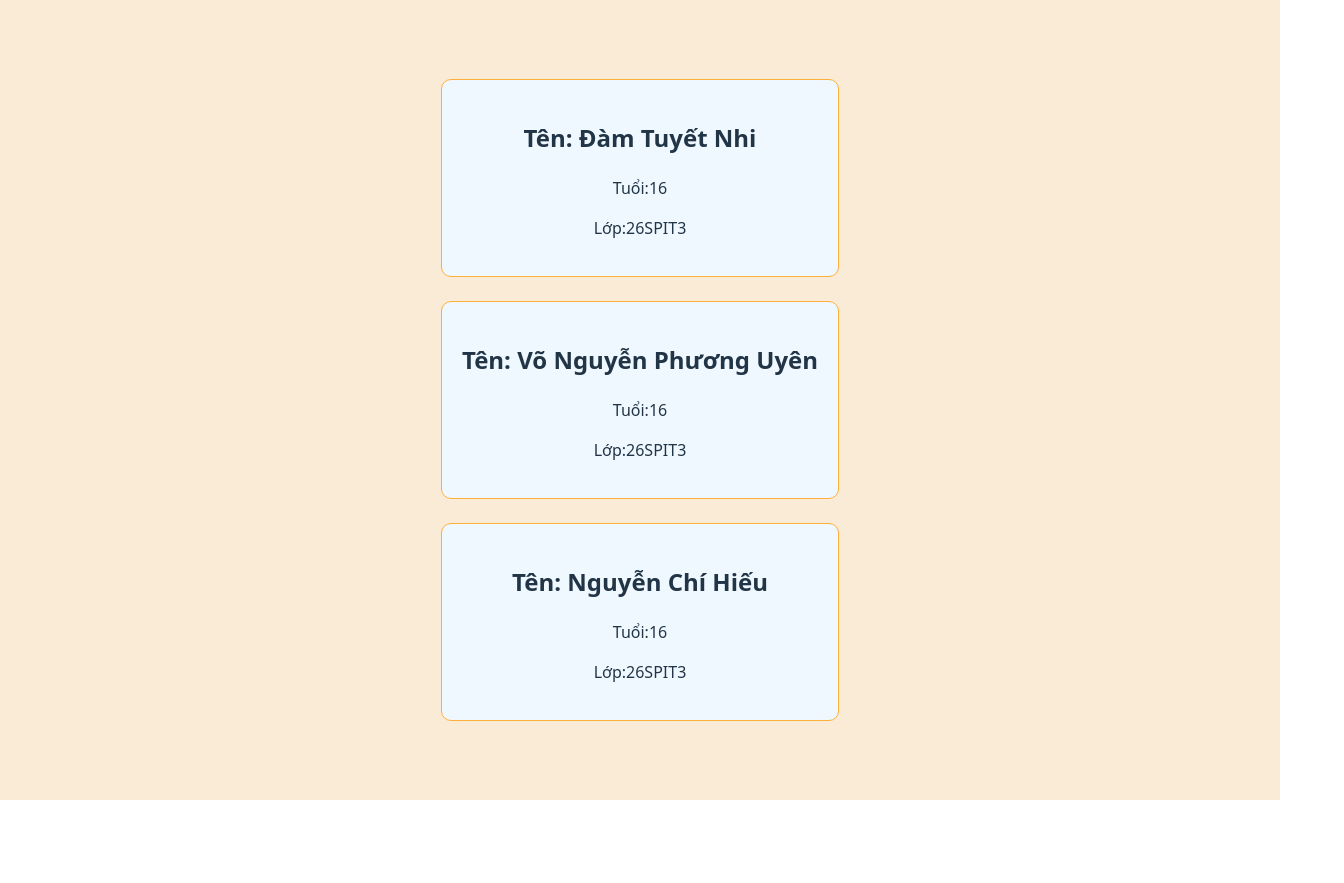
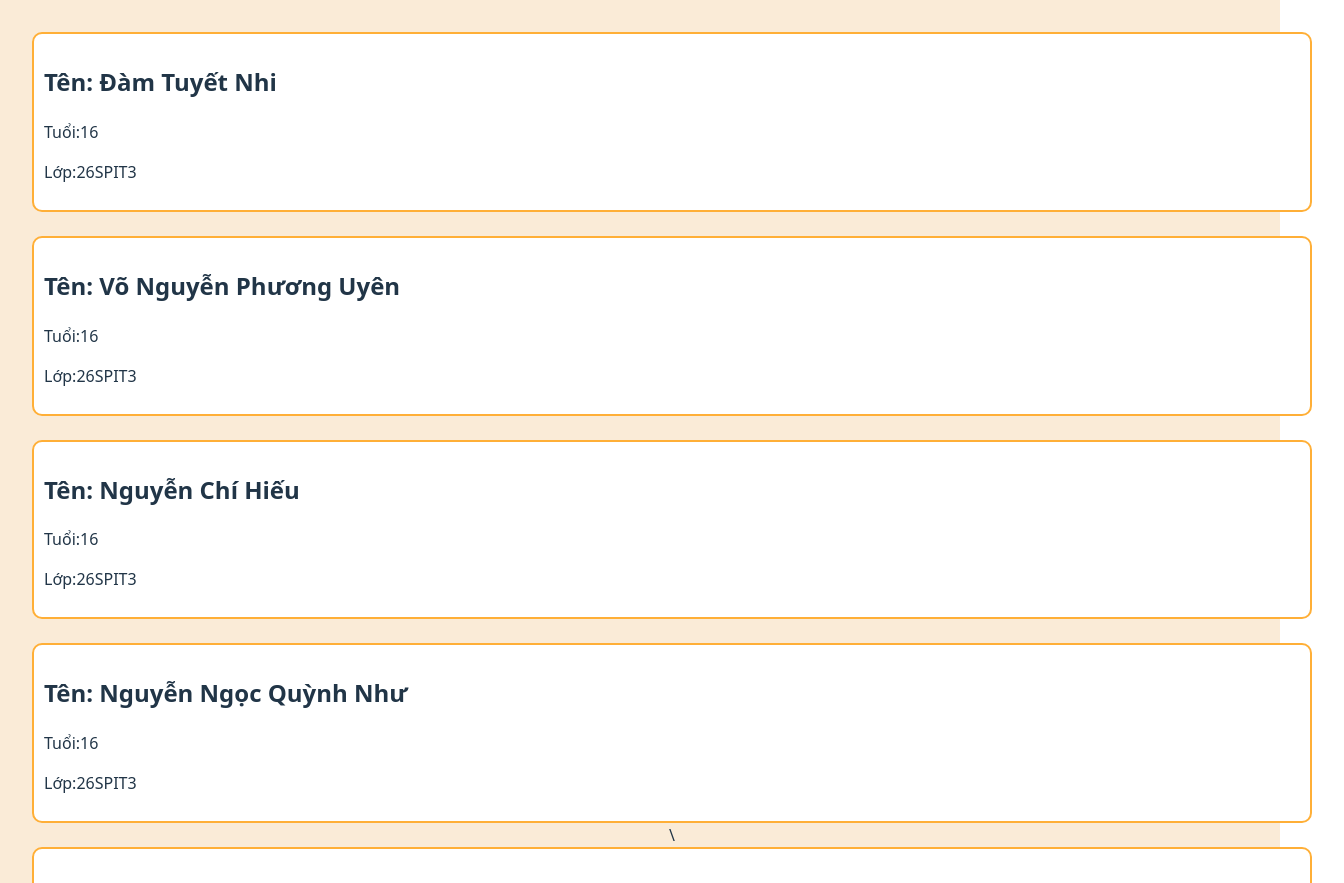
Before and after one commit to damtuyetnhi06022009-cmd/dtn_bai2, a React (Vite) app: page / in a window 1280 px wide. Shown: the top 883 px of the page, 1344 px wide, since content can reach past the window. Before the commit the page ends 800 px from the top, so only its background shows below. Built offline with nearby package versions, Linux system fonts and the light colour scheme.

Commit message:
Add multiple files

```diff
--- a/src/App.css
+++ b/src/App.css
@@ -41,10 +41,10 @@
   color: #888;
 }
 .card-title{
-  border: 1px solid rgb(255, 175, 55);
+  border: 2px solid rgb(255, 175, 55);
   border-radius: 10px;
-  padding: 20px;
-  background-color: aliceblue;
+  padding: 10px;
+  background-color: rgb(255, 255, 255);
 }
 body{
   background-color: antiquewhite;
--- a/src/App.jsx
+++ b/src/App.jsx
@@ -12,7 +12,7 @@ function App() {
       <div className='card-title'>
         <Student name =" Đàm Tuyết Nhi " age="16" class="26SPIT3"/>
       </div>
-    <br />
+    <br/>
       <div className='card-title'>
         <Student name =" Võ Nguyễn Phương Uyên " age="16" class="26SPIT3"/>
       </div>
@@ -20,6 +20,14 @@ function App() {
       <div className='card-title'>
         <Student name =" Nguyễn Chí Hiếu " age="16" class="26SPIT3"/>
       </div>
+    <br />
+       <div className='card-title'>
+        <Student name =" Nguyễn Ngọc Quỳnh Như " age="16" class="26SPIT3"/>
+      </div> \
+    <br />
+      <div className='card-title'>
+        <Student name =" Nguyễn Ngọc Quỳnh Nhi " age="16" class="26SPIT3"/>
+      </div>
     </>
   )
 }
--- a/src/student.jsx
+++ b/src/student.jsx
@@ -1,7 +1,8 @@
 function Student(props){
     return(
         <div style={{
-
+            width:1280,
+            textAlign:"left"
         }}>
             <h2>Tên:{props.name}</h2>
             <p>Tuổi:{props.age}</p>
```
